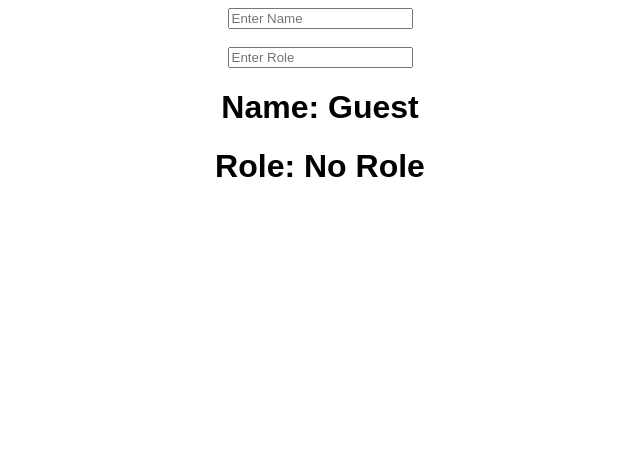
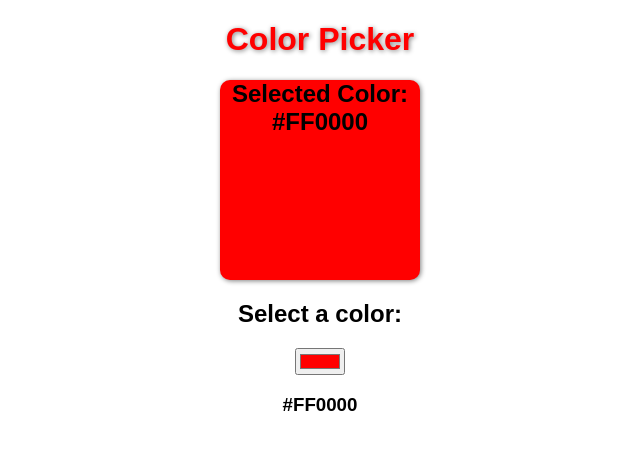
Before and after one commit to wilfried-237/learn-app-react, a React (Vite) app: page / in a window 1280 px wide. Shown: the top 450 px of the page, without its empty margins (320-960 px from the left). Built offline with nearby package versions, Linux system fonts and the light colour scheme.

Commit message:
Color Picker App

```diff
--- a/src/App.jsx
+++ b/src/App.jsx
@@ -5,7 +5,8 @@
 // import Button from "./Button.jsx"
 // import MyComponent from "./MyComponent.jsx";
 // import Counter from "./Counter.jsx";
-import Form from "./Form"
+// import Form from "./Form"
+import ColorPicker from "./ColorPicker"
 
 function App() {
 
@@ -26,7 +27,7 @@ function App() {
   return(
     <>
 
-      <Form />
+      <ColorPicker />
 
       {/* <Header />
       <List lists={developers} />
--- /dev/null
+++ b/src/ColorPicker.jsx
@@ -0,0 +1,23 @@
+import { useState } from "react"
+function ColorPicker(){
+
+    const [color, setColor] = useState("#FF0000")
+
+    const handleColorChange = (e) =>{
+        setColor(e.target.value)
+    }
+
+    return(
+        <div>
+            <h1 style={{color: color, textShadow: "1px 1px 5px hsl(0, 0%, 50%)"}}>Color Picker</h1>
+            <div className="colored-div" style={{backgroundColor: color}}>
+                <h2>Selected Color: {color}</h2>
+            </div>
+            <h2>Select a color:</h2>
+            <input type="color" value={color} onChange={handleColorChange} />
+            <h3>{color}</h3>
+        </div>
+    )
+}
+
+export default ColorPicker
--- a/src/Form.jsx
+++ b/src/Form.jsx
@@ -4,6 +4,9 @@ function Form(){
 
     const [name, setName] = useState("Guest")
     const [role, setRole] = useState("No Role")
+    const [town, setTown] = useState("")
+    const [number, setNumber] = useState()
+    const [status, setStatus] = useState("single")
 
     const handleNameChange = (e) =>{
         setName(e.target.value)
@@ -13,15 +16,56 @@ function Form(){
         setRole(e.target.value)
     }
 
+    const handleTownChange = (e) =>{
+        setTown(e.target.value)
+    }
+
+    const handleNumberChange = (e) =>{
+        setNumber(e.target.value)
+    }
+    const handleStatusChange = (e) =>{
+        setStatus(e.target.value)
+    }
+
     return(
         <div>
             <input placeholder="Enter Name" onChange={handleNameChange} type="text" />
             <br />
             <br />
             <input placeholder="Enter Role" onChange={handleRoleChange} type="text" />
+            <br />
+            <br />
+            <select value={town} onChange={handleTownChange}>
+                <option value="">Your Town</option>
+                <option value="Douala">Douala</option>
+                <option value="Yaounde">Yaounde</option>
+                <option value="Buea">Buea</option>
+            </select>
+            <br />
+            <br />
+            <input placeholder="Enter N° of Laptops" min={0} type="number" onChange={handleNumberChange} />
+            <br />
+            <br />
+            <label htmlFor="status">
+                <input type="radio"
+                value="single"
+                checked = {status == "single"}
+                onChange={handleStatusChange}/>
+                Single
+            </label>
+            <label htmlFor="status">
+                <input type="radio"
+                value="couple"
+                checked = {status == "couple"}
+                onChange={handleStatusChange}/>
+                Couple
+            </label>
 
             <h1>Name: {name}</h1>
             <h1>Role: {role}</h1>
+            <h1>Town: {town}</h1>
+            <h1>N° of laptops: {number}</h1>
+            <h1>status: {status}</h1>
         </div>
     )
 
--- a/src/index.css
+++ b/src/index.css
@@ -62,3 +62,15 @@ footer{
   margin-top: 10px;
   color: hsl(0, 0%, 100%);
 }
+
+.colored-div{
+  width: 200px;
+  height: 200px;
+  margin: auto;
+  margin-bottom: 20px;
+  border-radius: 10px;
+  box-shadow: 1px 1px 5px hsl(0, 0%, 50%);
+  text-align: center;
+  align-items: center;
+
+}
```
